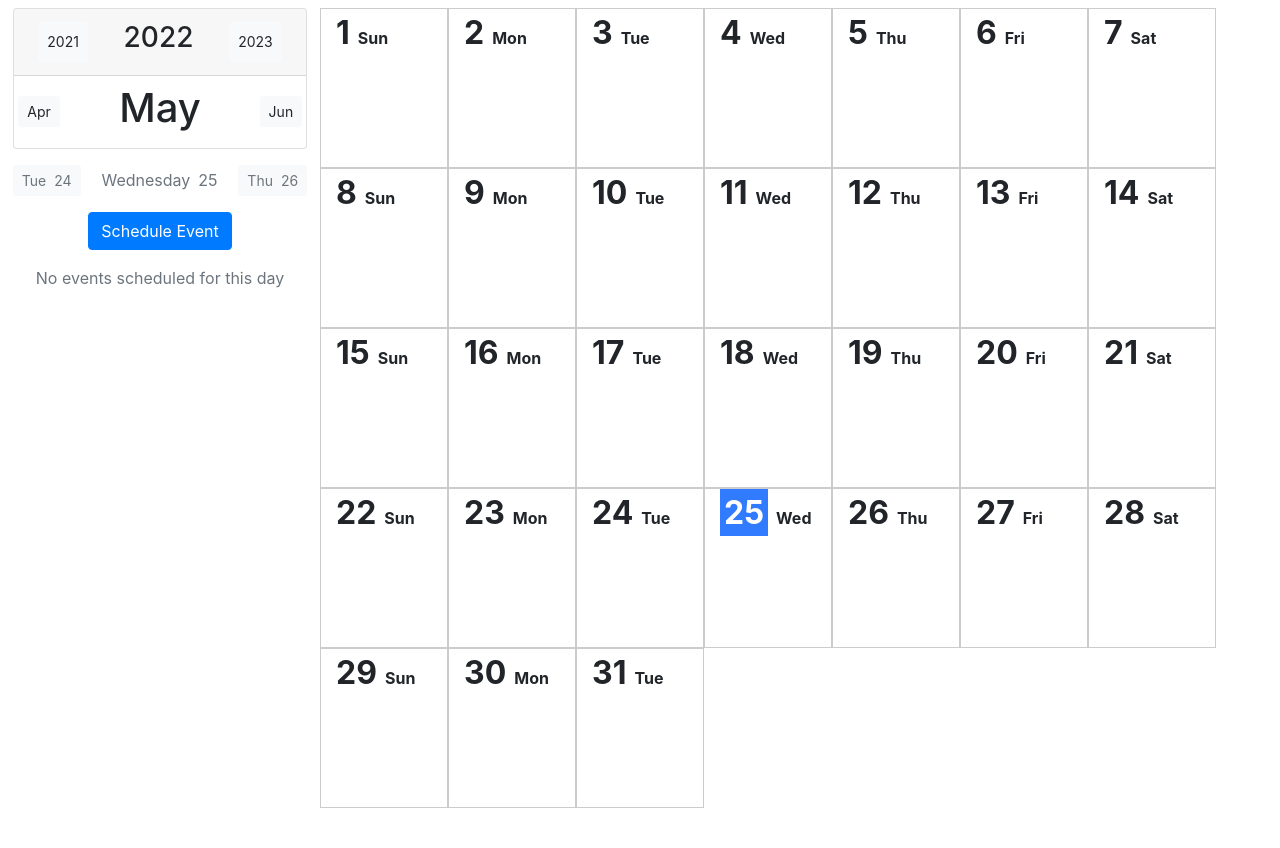
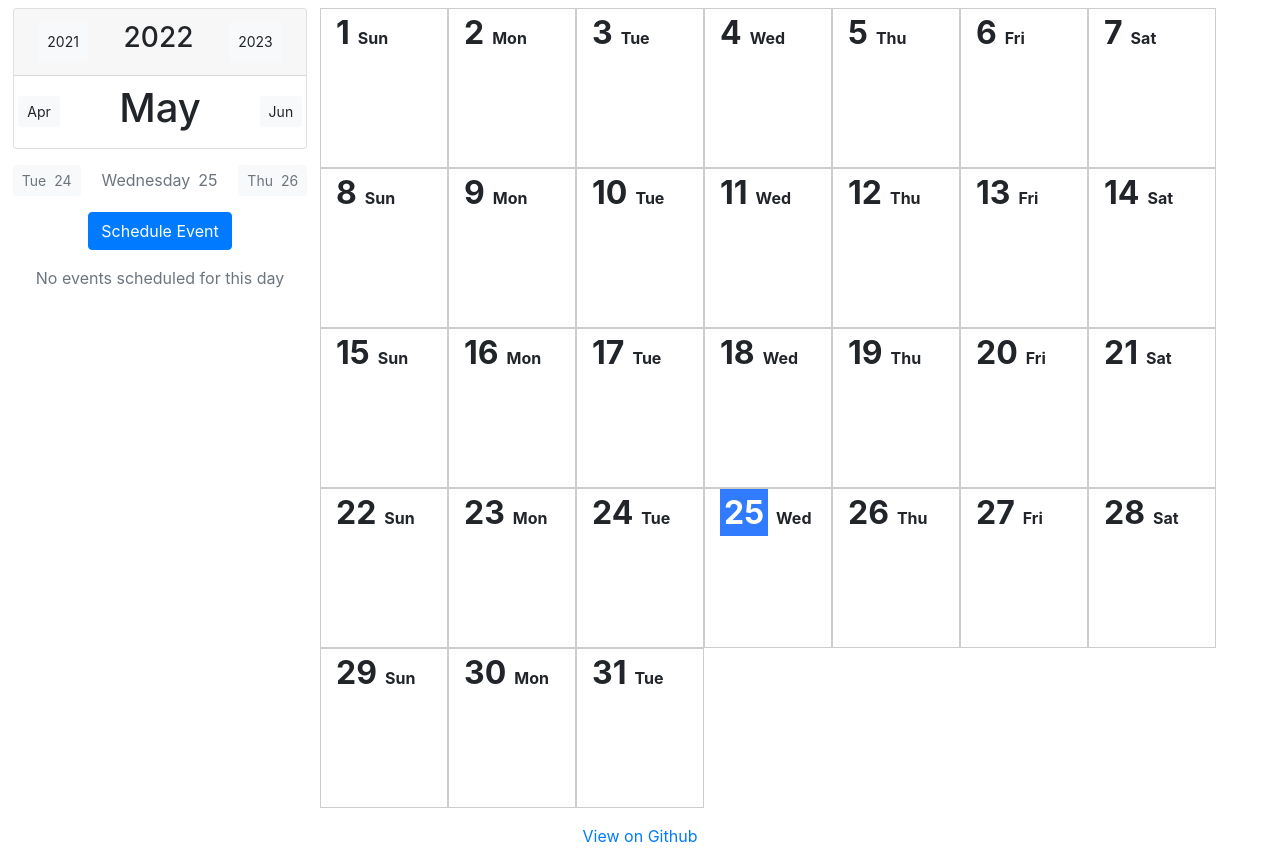
Before and after one commit to joelkperkins/google-cal, an Angular app: page / in a window 1280 px wide. Before the commit the page ends 816 px from the top, so only its background shows below. Built offline with nearby package versions, Linux system fonts and the light colour scheme.

Commit message:
add link to github

```diff
--- a/src/app/calendar/calendar.component.html
+++ b/src/app/calendar/calendar.component.html
@@ -13,6 +13,8 @@
                 </div>
             </div>
         </div>
-
+    </div>
+    <div class="mt-3 row justify-content-center">
+        <a href="https://github.com/joelkperkins/google-cal" target="_blank">View on Github</a>
     </div>
 </div>
```
Also changed, not shown: 9 other files (tests, documents, lock files or other folders).
